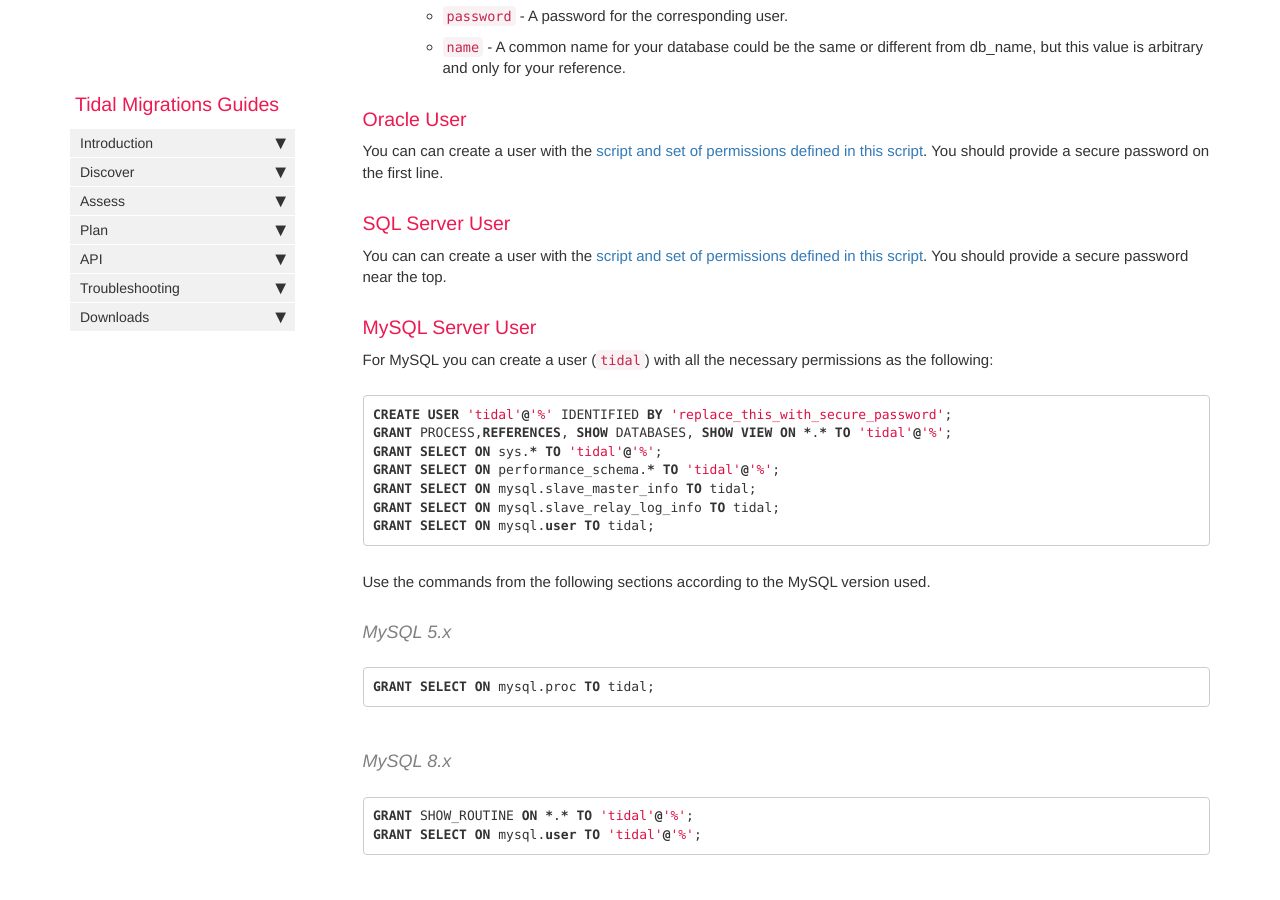
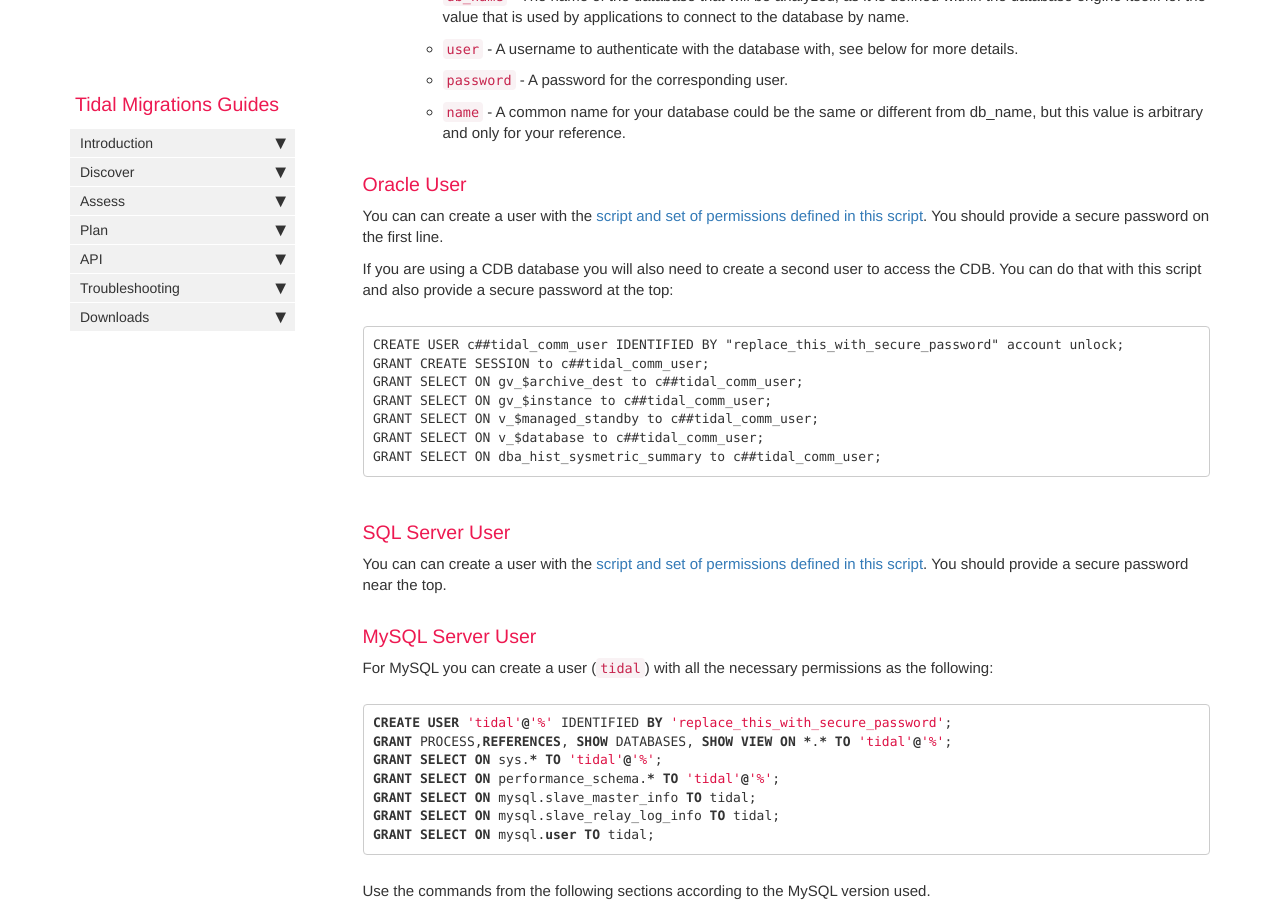
Before and after one commit to tidalmigrations/tidalmigrations.github.io, a Jekyll site: the page built from pages/tidal tools/analyze_database.md, in a window 1280 px wide and 900 px high, scrolled down 2219 px. Built offline with Jekyll 4.4.1, drawn with Linux system fonts in a browser that asks for light colours; nearby versions of some CDN libraries; comment, search, counter and statistics services are not loaded; some of the changed text lies outside the part shown.

Commit message:
Add configuration for CDB oracle databases
- Also moves the cdb creation script inline on the page.
  This is more compatible with the PDF output.

````diff
--- a/pages/tidal tools/analyze_database.md
+++ b/pages/tidal tools/analyze_database.md
@@ -60,6 +60,18 @@ For example, in Oracle databases, the Data Dictionary and AWR repository tables
 ### Oracle User
 
 You can can create a user with the [script and set of permissions defined in this script](/oracle_user.sql). You should provide a secure password on the first line.
+
+If you are using a CDB database you will also need to create a second user to access the CDB. You can do that with this script and also provide a secure password at the top:
+
+```
+CREATE USER c##tidal_comm_user IDENTIFIED BY "replace_this_with_secure_password" account unlock;
+GRANT CREATE SESSION to c##tidal_comm_user;
+GRANT SELECT ON gv_$archive_dest to c##tidal_comm_user;
+GRANT SELECT ON gv_$instance to c##tidal_comm_user;
+GRANT SELECT ON v_$managed_standby to c##tidal_comm_user;
+GRANT SELECT ON v_$database to c##tidal_comm_user;
+GRANT SELECT ON dba_hist_sysmetric_summary to c##tidal_comm_user;
+```
 
 ### SQL Server User
 
@@ -156,7 +168,7 @@ databases:
 {% include note.html content="It is best to use quotations, either double or single, around the values in the configuration file. To avoid special characters, : `{ } [ ] , & * # ? | - < > = ! % @ \ \n` from being interpreted. Single quotes are safest, if the value has a single quote within it, you can include it by using a two single quotations, ie. `'my''string'` - will become `my'string`." %}
 
 {% include tip.html content="Are you analyzing an Oracle Stanard Edition (SE)
-database? Check out the [advanced configuration below](#advanced-configuration)." %}
+database or using a CDB database? Check out the [advanced configuration below](#advanced-configuration)." %}
 
 - You’re all set! You can now analyze the database with:
 
@@ -228,3 +242,25 @@ Two commands you can use for this are:
 1. `dig your_db_host` - This should return a DNS record, usually an A record, with an IP address. This means you are able to resolve the hostname of the database. If there is no IP address then you either need to adjust the hostname or you need to configure or adjust the DNS server for your operating system.
 
 2. `nc -vzn -w 10 your_db_host db_port` This command should return `Connected to your_db_host:db_port` if it is able to connect. If it returns `Connection Timed Out` this means that it is not able to reach your database on this port. This could mean that you do not have the correct network connectivity to the database and may need to adjust firewalls or other network access. Or you are you not providing the correct port that is open and listening for requests on the database.
+
+### CDB Configuration
+
+You will need these additional values added to your configuration file to connect to a CDB database.
+
+```yaml
+databases:
+  - id: 111
+    engine: Oracle
+    host: 'my-db-host.com'
+    port: 1521
+    db_name: 'orcl'
+    user: 'tidal'
+    password: 'yoursecurepassword1234!'
+    name: 'My-Test-DB'
+    dbidtype: 'dbid'
+    ispdb: false
+    cdb:
+      name: 'cdbname'
+      user: 'c##tidal_comm_user'
+      password: 'your_secure_password'
+```
````
Also changed, not shown: other parts of pages/tidal tools/analyze_database.md (+2 -0 lines), 1 other file.
